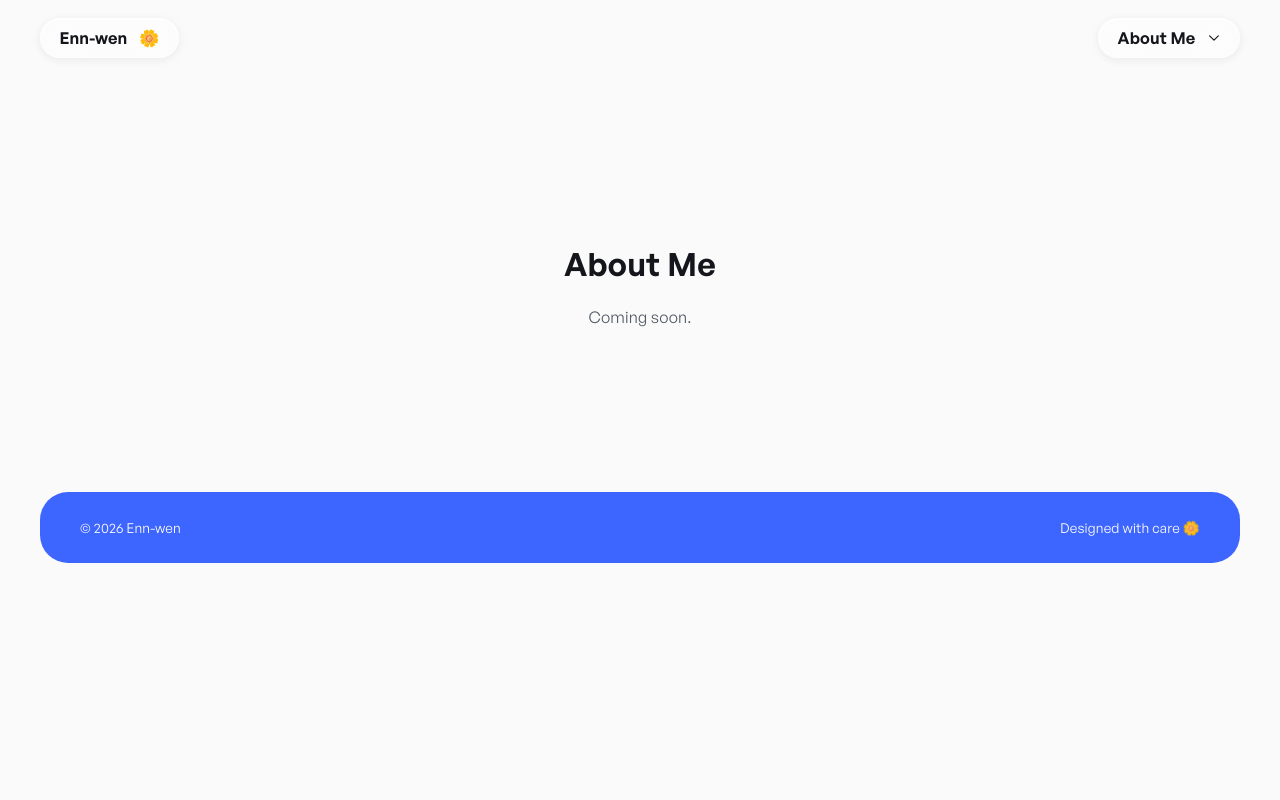
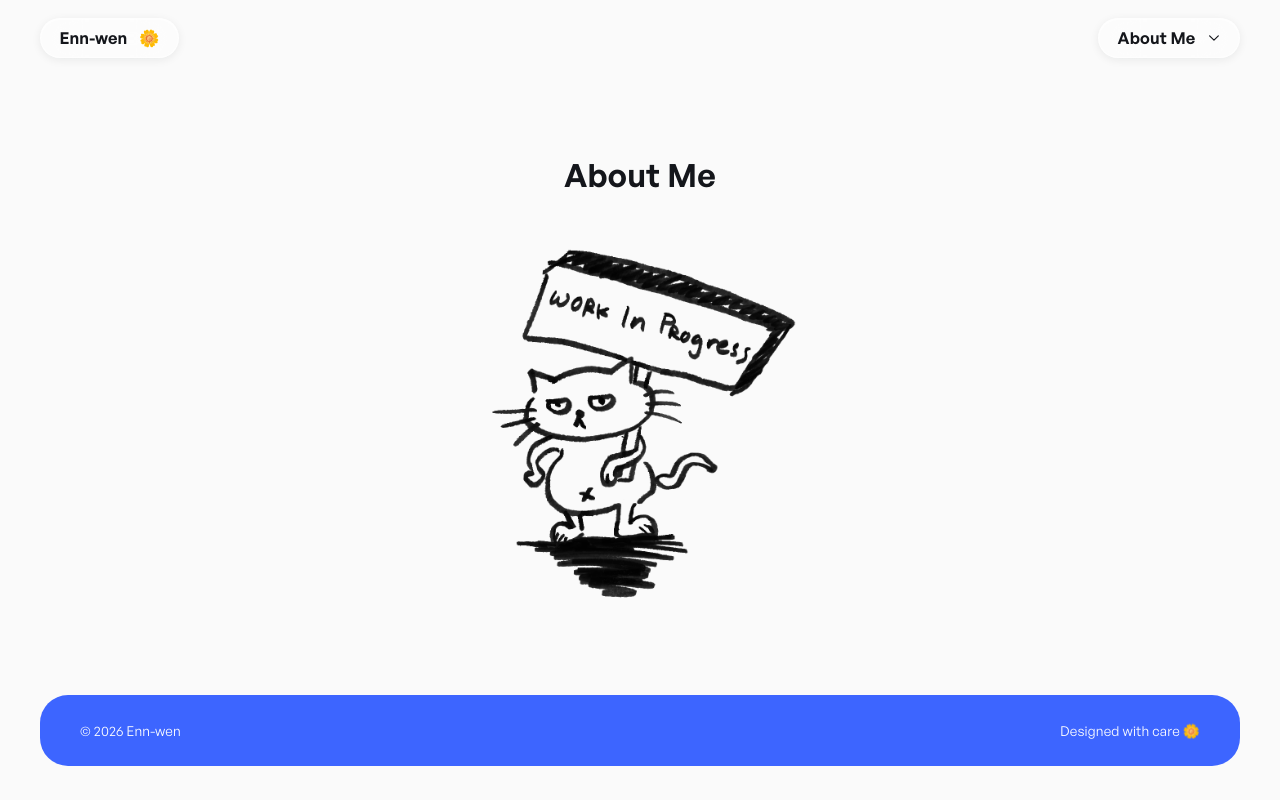
Before and after one commit to vonlau/ennvven, a plain HTML site: page about.html in a window 1280 px wide. Drawn offline with Linux system fonts and the light colour scheme.

Commit message:
wip image

```diff
--- a/about.html
+++ b/about.html
@@ -28,7 +28,7 @@
   <main>
     <section class="section-stub">
       <h2>About Me</h2>
-      <p>Coming soon.</p>
+      <img src="img/wip-img.png" alt="Cartoon cat holding a Work In Progress sign" width="852" height="972" loading="lazy">
     </section>
   </main>
 
--- a/css/style.css
+++ b/css/style.css
@@ -442,16 +442,18 @@ h1, h2, h3 { text-wrap: balance; }
   text-align: center;
 }
 
+.section-stub img {
+  display: block;
+  width: 70%;
+  height: auto;
+  margin: 1.5rem auto 0;
+}
+
 .section-stub h2 {
-  margin: 0 0 0.75rem;
+  margin: 0;
   font-size: clamp(1.5rem, 2.6vw, 2rem);
   font-weight: 600;
   letter-spacing: 0.01em;
-}
-
-.section-stub p {
-  margin: 0;
-  color: var(--muted);
 }
 
 /* ---------- work grid ---------- */
```
Also changed, not shown: index.html (+4 -4 lines), photography.html (+1 -1 lines), side-projects.html (+1 -1 lines), img/wip-img.png (added), 1 other file.
